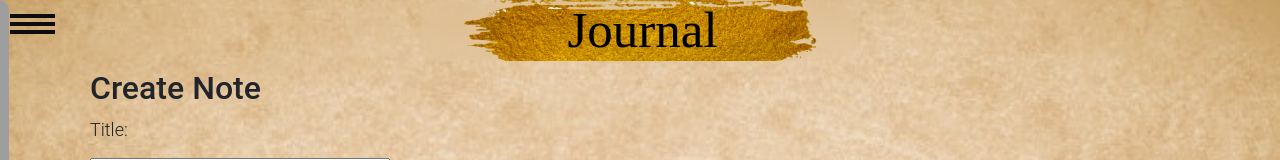
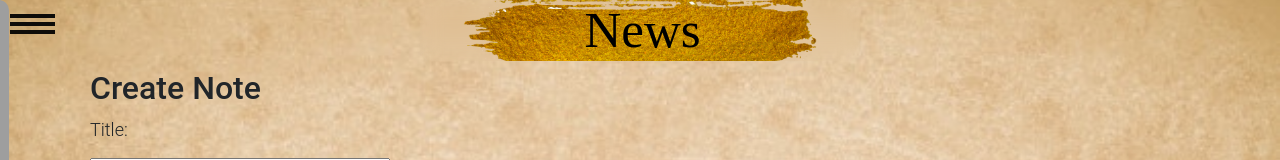
Before and after one commit to Darkskittlz/matiasSite, a website with bundled scripts: page journal.html in a window 1280 px wide. Shown: the top 160 px of the page. Built offline with nearby package versions, Linux system fonts and the light colour scheme; grey boxes are pictures that could not be loaded; a web font is replaced by a local one.

Commit message:
Update journal.html

```diff
--- a/journal.html
+++ b/journal.html
@@ -38,7 +38,7 @@
 
   <div class="container-sm">
     <div id="header">
-      <h1> Journal </h1>
+      <h1> News </h1>
     </div>
   </div>
   <div id="wrapper" class="justify-content-center">
```
